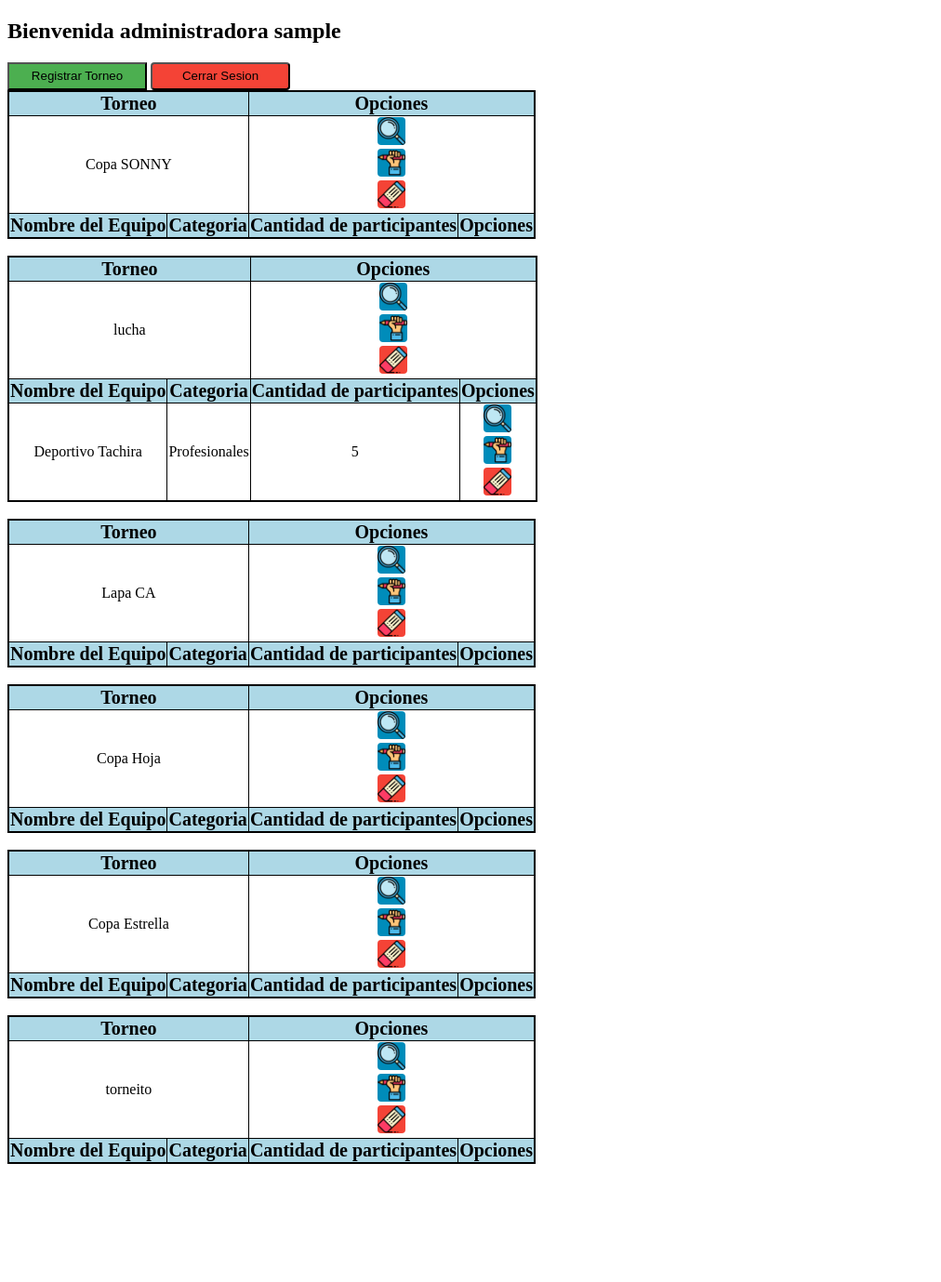
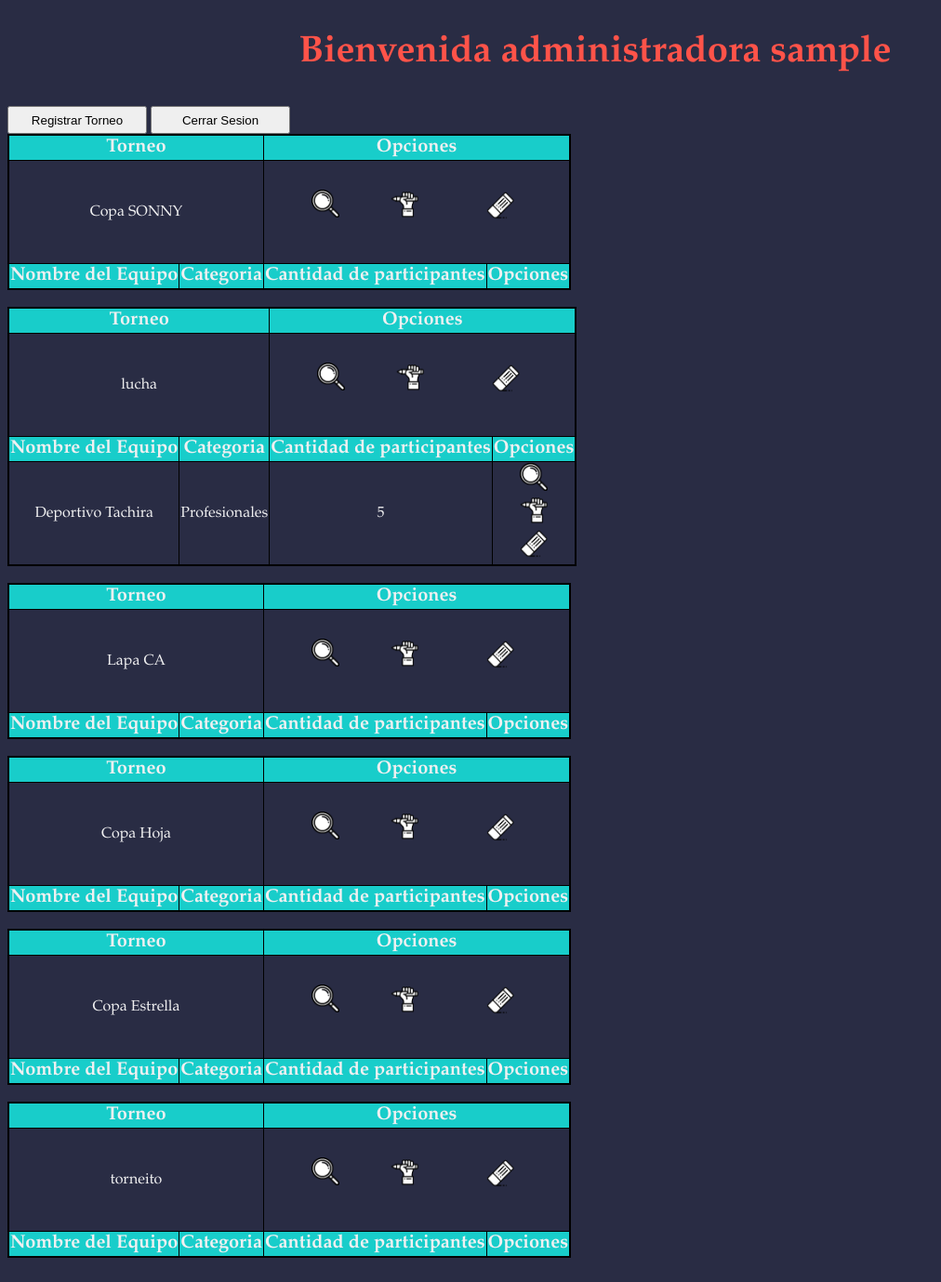
Before and after one commit to Programacion2UNET/proyecto-2-dayo-isa, a PHP site: page /views/admin.php in a window 1280 px wide. Shown: the whole page at 93% size, without its empty margins (0-1012 px from the left). Before the commit the page ends 1252 px from the top, so only its background shows below. Run offline with PHP 8.4, Linux system fonts and the light colour scheme; the visitor is signed in with stand-in values (Sample User, id 1); data comes from the database, SQL or seed files in the repository.

Commit message:
Adicion CSS

```diff
--- a/sdeportivo/views/admin.php
+++ b/sdeportivo/views/admin.php
@@ -24,44 +24,15 @@
 <!DOCTYPE html>
 <html>
 <head>
+	<link rel="stylesheet" type="text/css" href="s_admin.css">
 	<title>Edicion para administradores</title>
 </head>
 <body>
-	<style type="text/css">
-		.info{
-			background-color: #008CBA;
-			border-radius: 4px;
-		}
-		.rojo{
-			background-color: #f44336;
-			border-radius: 4px;
-		}
-		.verde{
-			background-color: #4CAF50;
-		}
-		table{
-			border-collapse: collapse;
-			border: 2px solid black;
-		}
-		td, th{
-			text-align: center;
-			vertical-align: middle;
-			border: 1px solid black;
-		}
-		th{
-			font-size: 20px;
-			background-color: lightblue;
-		}
-		button{
-			width: 150px;
-			height: 30px;
-		}
 
-	</style>
 
 	<h2>Bienvenida administradora <?php echo $_SESSION["usuario"]; ?></h2>
-	<a href="../views/registroadmin.php"><button class="verde">Registrar Torneo</button></a>
-	<a href="../controllers/cerrar.php"><button class="rojo">Cerrar Sesion</button></a>
+	<a href="../views/registroadmin.php"><button >Registrar Torneo</button></a>
+	<a href="../controllers/cerrar.php"><button >Cerrar Sesion</button></a>
 
 	<?php
 
@@ -82,28 +53,28 @@
                     	<td colspan="2"> <?php echo $row["nom_torneo"] ?> </td> <!--td: columnas, nom torneo-->
                     	<td colspan="2">
 
-                    		<form method="post" action="detallesTorneo.php">
+                    		<form method="post" action="detallesTorneo.php" id="de">
 
 		      					<input class="info" type="hidden" name="nom_torneo" value="<?=$row["nom_torneo"]?>">
 
-		      					<input class="info" type="image" src="../img/detallesc.png" width="30" height="30" name="" value="Detalles">
+		      					<input class="info" type="image" src="../img/detalless.png" onmouseover="this.src='../img/detallesc.png';" onmouseout="this.src='../img/detalless.png'" width="30" height="30" name="" value="Detalles">
 
 		      				</form>
 
-		      				<form method="post" action="editarTorneo.php">
+		      				<form method="post" action="editarTorneo.php" id="ee">
 
 		      					<input class="info" type="hidden" name="nom_torneo" value="<?=$row["nom_torneo"]?>">
 
-		      					<input class="info" type="image" src="../img/editarc.png" width="30" height="30" name="" value="Editar">
+		      					<input class="info" type="image" src="../img/editars.png" onmouseover="this.src='../img/editarc.png';" onmouseout="this.src='../img/editars.png'" width="30" height="30" name="" value="Editar">
 
 		      				</form>
 
-                    		<a href="../controllers/eliminarTorneo.php?id='<?=$row["id"]?>'"><input type="image" src="../img/eliminarc.png" width="30" height="30" class="rojo"></a>
+                    		<a href="../controllers/eliminarTorneo.php?id='<?=$row["id"]?>'"><input type="image" id="et" src="../img/eliminars.png" onmouseover="this.src='../img/eliminarc.png';" onmouseout="this.src='../img/eliminars.png'" width="30" height="30" class="rojo"></a>
                     	</td>
                     </tr>
 
                     <tr>
-                    	<th> Nombre del Equipo </th>
+                    	<th > Nombre del Equipo </th>
 		        		<th> Categoria </th>
 		      	 		<th> Cantidad de participantes </th>
 		      	 		<th> Opciones </th>
@@ -119,28 +90,28 @@
 		      						while($row3 = mysqli_fetch_assoc($result3)){
 		      		?>
 		      		<tr>
-		      			<td><?php echo $row3["nom_equi"]?></td>
-		      			<td><?php echo $row2["categoria"]?></td>
-		      			<td><?php echo $row2["participantes"]?></td>
-		      			<td>
-		      				<form method="post" action="detallesEquipo.php">
+		      			<td ><?php echo $row3["nom_equi"]?></td>
+		      			<td ><?php echo $row2["categoria"]?></td>
+		      			<td ><?php echo $row2["participantes"]?></td>
+		      			<td >
+		      				<form method="post" action="detallesEquipo.php" >
 
 		      					<input class="info" type="hidden" name="nom_equi" value="<?=$row3["nom_equi"]?>">
 
-		      					<input class="info" type="image" src="../img/detallesc.png" width="30" height="30" name="" value="Detalles">
+		      					<input class="info" type="image" src="../img/detalless.png" onmouseover="this.src='../img/detallesc.png';" onmouseout="this.src='../img/detalless.png'" width="30" height="30" name="" value="Detalles">
 
 		      				</form>
 
-		      				<form method="post" action="editarEquipo.php">
+		      				<form method="post" action="editarEquipo.php" >
 
 		      					<input class="info" type="hidden" name="nom_equi" value="<?=$row3["nom_equi"]?>">
 
-		      					<input class="info" type="image" src="../img/editarc.png" width="30" height="30" name="" value="Editar">
+		      					<input class="info" type="image" src="../img/editars.png" onmouseover="this.src='../img/editarc.png';" onmouseout="this.src='../img/editars.png'" width="30" height="30" name="" value="Editar">
 
 		      				</form>
 
 
-                    		<a href="../controllers/eliminarEquipo.php?id='<?=$row3["id"]?>'"><input type="image" src="../img/eliminarc.png" width="30" height="30" class="rojo"></a>
+                    		<a href="../controllers/eliminarEquipo.php?id='<?=$row3["id"]?>'"><input type="image"  src="../img/eliminars.png" onmouseover="this.src='../img/eliminarc.png';" onmouseout="this.src='../img/eliminars.png'" width="30" height="30" class="rojo"></a>
                     	</td>
 		      		</tr>
 		      		<?php
--- a/sdeportivo/views/detallesEquipo.php
+++ b/sdeportivo/views/detallesEquipo.php
@@ -21,12 +21,11 @@
 <!DOCTYPE html>
 <html>
 <head>
+	<link rel="stylesheet" type="text/css" href="s_torneo.css">
 	<title>Detalles Equipo</title>
 </head>
 <body>
 	<h2>Detalles del equipo: <?php echo $_POST["nom_equi"]; ?></h2>
-	<a href="admin.php"><button class="verde">Regresar</button></a>
-	<a href="../controllers/cerrar.php"><button class="rojo">Cerrar Sesion</button></a>
 	<?php
 		$nom = mysqli_real_escape_string($connection, $_POST["nom_equi"]);
 		$sql = "SELECT * FROM `equipos` WHERE nom_equi = '$nom'"; //Me traigo la tabla admi
@@ -58,6 +57,9 @@
 		}
 
 	?>
+	<br>
+	<a href="admin.php"><button>Regresar</button></a>
+	<a href="../controllers/cerrar.php"><button>Cerrar Sesion</button></a>
 </body>
 </html>
 
--- a/sdeportivo/views/detallesTorneo.php
+++ b/sdeportivo/views/detallesTorneo.php
@@ -21,12 +21,11 @@
 <!DOCTYPE html>
 <html>
 <head>
+	<link rel="stylesheet" type="text/css" href="s_dtorneo.css">
 	<title>Detalles Torneo</title>
 </head>
 <body>
 	<h2>Detalles del torneo: <?php echo $_POST["nom_torneo"]; ?></h2>
-	<a href="admin.php"><button class="verde">Regresar</button></a>
-	<a href="../controllers/cerrar.php"><button class="rojo">Cerrar Sesion</button></a>
 	<?php
 		$nom = mysqli_real_escape_string($connection, $_POST["nom_torneo"]);
 		$sql = "SELECT * FROM `administrador` WHERE nom_torneo = '$nom'"; //Me traigo la tabla admi
@@ -50,6 +49,9 @@
 		}
 
 	?>
+	<br>
+	<a href="admin.php"><button class="verde">Regresar</button></a>
+	<a href="../controllers/cerrar.php"><button class="rojo">Cerrar Sesion</button></a>
 </body>
 </html>
 
--- a/sdeportivo/views/registrotorneo.php
+++ b/sdeportivo/views/registrotorneo.php
@@ -25,6 +25,7 @@
  <!DOCTYPE html>
  <html>
  <head>
+ 	<link rel="stylesheet" type="text/css" href="s_torneo.css">
  	<title>Torneo Registrado</title>
  </head>
  <body>
--- /dev/null
+++ b/sdeportivo/views/s_admin.css
@@ -0,0 +1,46 @@
+
+#de{
+	position: relative;
+	width: 0px;
+	top: 30px;
+	left: 50px;
+}
+#ee{
+	position: relative;
+	top: -5px;
+	left: 135px;
+	width: 0px;
+}
+#et{
+	position: relative;
+	top: -40px;
+	left: 90px;
+}
+h2{
+	text-align: center;
+	color: #FF5349;
+	font-family: Baskerville, "Baskerville Old Face", "Goudy Old Style", Garamond, "Times New Roman", serif;
+	font-size: 40px;
+}
+body{
+	background-color:#292C44;
+	color:#F0F0F1;
+}
+table{
+	border-collapse: collapse;
+	border: 2px solid black;
+	font-family: Baskerville, "Baskerville Old Face", "Goudy Old Style", Garamond, "Times New Roman", serif;
+}
+td, th{
+	text-align: center;
+	vertical-align: middle;
+	border: 1px solid black;
+}
+th{
+	font-size: 20px;
+	background-color: #18CDCA;
+}
+button{
+	width: 150px;
+	height: 30px;
+}
--- a/sdeportivo/views/torneos.php
+++ b/sdeportivo/views/torneos.php
@@ -27,13 +27,14 @@
 <html>
 <head>
 	<meta charset="utf-8">
+	<link rel="stylesheet" type="text/css" href="s_torneo.css">
 	<title>Inscripcion de torneo</title>
 </head>
 <body>
 
 	<form method="post" action="../controllers/regisTorneo.php">
 
-		<legend>Registrarse en un torneo</legend>
+		<h2>Registrarse en un torneo</h2>
 
 		<br>
 
```
Also changed, not shown: sdeportivo/index.php (+9 -8 lines), sdeportivo/styles.css (added, +47 -0 lines), sdeportivo/views/editarEquipo.php (+6 -3 lines), sdeportivo/views/editarTorneo.php (+9 -6 lines), sdeportivo/views/registroadmin.php (+7 -5 lines), sdeportivo/views/s_dtorneo.css (added, +20 -0 lines), sdeportivo/views/s_etorneo.css (added, +22 -0 lines), sdeportivo/views/s_torneo.css (added, +40 -0 lines), sdeportivo/img/detalless.png, sdeportivo/img/editars.png (added), sdeportivo/img/eliminars.png (added), sdeportivo/img/fondo.png (added).
